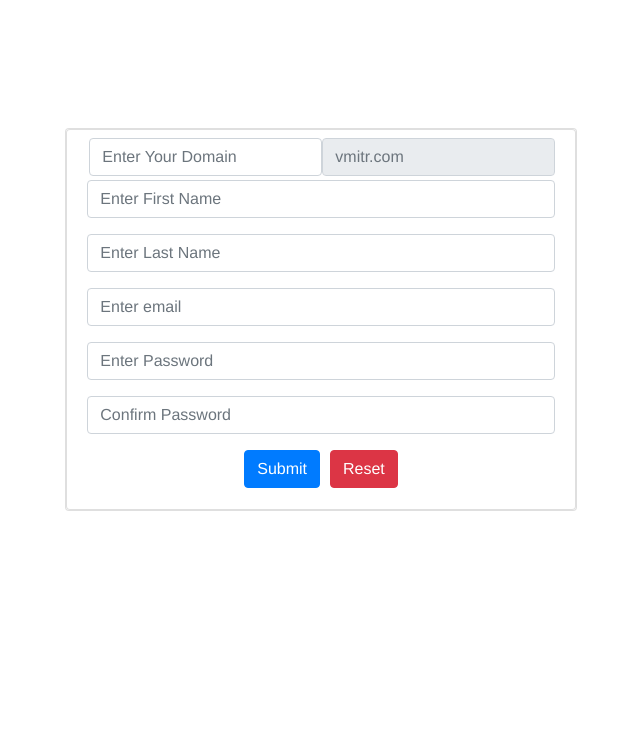
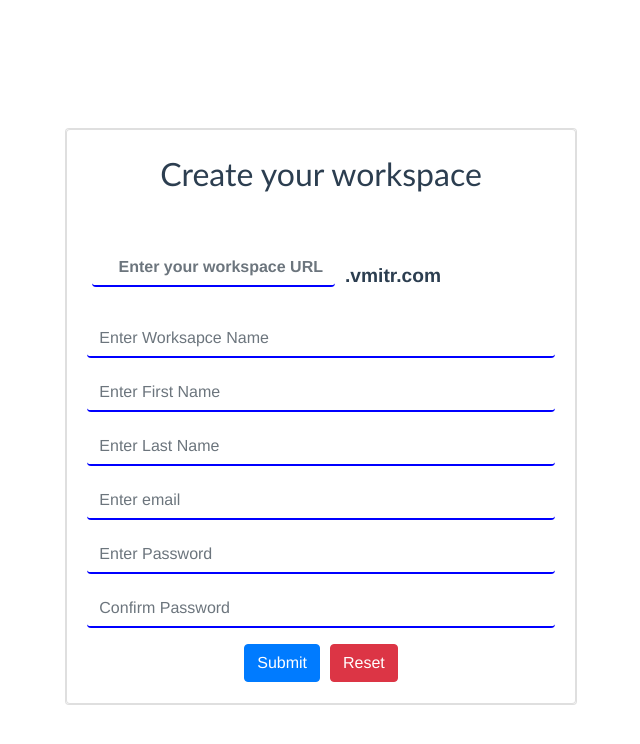
Before and after one commit to coodblooded/vue-chat-app, a Vue app: page /register in a window 1280 px wide. Shown: the top 744 px of the page, without its empty margins (319-959 px from the left). Built offline with nearby package versions, Linux system fonts and the light colour scheme; what vue-emoji-picker would draw is missing.

Commit message:
add new funnality

```diff
--- a/src/components/home.vue
+++ b/src/components/home.vue
@@ -15,15 +15,18 @@
     </h1>
     </div>
         <div class="row text-center btn-style" >
-            <div class="text-center">
-                <router-link to='/register'>
+            <div class="text-center" >
+                <router-link  v-if="urlchk" to='/register'>
 
                 <v-btn x-large  rounded color="primary" dark >Sing UP</v-btn>
                 </router-link>
 
             </div>
             <div class="text-center" style="margin:0 0 0 5%">
-                    <router-link to='/workspace'>
+                    <router-link v-if="urlchk" to='/workspace'>
+                    <v-btn x-large  rounded color="primary" dark>Login</v-btn>
+                    </router-link>
+                    <router-link v-if="urlchk === false" to='/login'>
                     <v-btn x-large  rounded color="primary" dark>Login</v-btn>
                     </router-link>
             </div>
@@ -42,9 +45,33 @@
 </template>
 
 <script>
+import axios from 'axios'
+import { join } from 'path'
+
 export default {
-    name: 'Home'
-};
+    name: 'Home',
+    data () {
+      return {
+        urlchk: this.$baseUrl === 'vmitr.com',
+        org_details: {},
+      }
+    },
+    computed:{
+      GetOrgDetails(){
+          axios.post('http://' + this.$baseUrl + ':8080/get_details', JSON.stringify({'url':this.$baseUrl}))
+          .then((result)  => {
+            if (result.status === 200) {
+              this.$store.commit('AddUserUrl', result.data)
+              this.org_details = result.data
+              return true
+            }
+
+          })
+          .catch(result => console.log(result))
+          },
+
+      }
+    }
 </script>
 
 <style scoped>
--- a/src/components/login.vue
+++ b/src/components/login.vue
@@ -1,12 +1,14 @@
 <template>
   <div style="margin: 10% 30%" class="card">
   <b-card no-body>
+      <center>
+        <div class="workspacde-heading">
+        <h2>{{org_name}}</h2>
+        </div>
+      </center>
     <div style="margin: 5%">
     <b-form @submit="onSubmit" @reset="onReset" v-if="show">
       <b-form-group
-        id="input-group-1"
-        label="Email address:"
-        label-for="input-1"
       >
         <b-form-input
           id="input-1"
@@ -14,16 +16,20 @@
           type="email"
           required
           placeholder="Enter email"
+          class="field-style"
+
         ></b-form-input>
       </b-form-group>
 
-      <b-form-group id="input-group-2" label="Your Password:" label-for="input-2">
+      <b-form-group id="input-group-2">
         <b-form-input
           id="input-2"
           v-model="form.password"
           required
           placeholder="Enter Password"
           type='password'
+          class="field-style"
+
         ></b-form-input>
       </b-form-group>
 
@@ -45,6 +51,7 @@ import axios from 'axios'
     name: 'Login',
     data() {
       return {
+        org_name:this.$store.state.login_org_info.name,
         form: {
           email: '',
           password: '',
@@ -76,3 +83,15 @@ import axios from 'axios'
     }
   };
 </script>
+
+<style scoped>
+.field-style{
+    outline: 0;
+    border-width: 0 0 2px;
+    border-color: blue;
+}
+.workspacde-heading {
+    margin-top: 5%;
+    font-family: 'Gill Sans', 'Gill Sans MT', Calibri, 'Trebuchet MS', sans-serif
+}
+</style>
--- a/src/components/register.vue
+++ b/src/components/register.vue
@@ -1,35 +1,47 @@
 <template>
   <div style="margin: 10% 30%" class="card">
   <b-card no-body>
-    <div style="margin: 4%">
+          <center>
+        <div class="workspacde-heading">
+        <h2>Create  your workspace</h2>
+        </div>
+      </center>
+    <div style="margin: 0% 4% 4% 4%">
     <b-form @submit="onSubmit" @reset="onReset" v-if="show">
-      <div class="row" style="margin-left:2px">
+      <div class="row workspace-fields" >
       <div>
       <b-form-group id="input-group-0" label="" label-for="input-0">
         <b-form-input
           id="input-0"
           v-model="form.domain"
           required
-          placeholder="Enter Your Domain"
-        ></b-form-input>
+          placeholder="Enter your workspace URL"
+          class="field-style rta"
+          ></b-form-input>
       </b-form-group>
       </div>
-      <div>
+      <div class="workspace-url">
       <b-form-group id="input-group-0" label="" label-for="input-0">
-        <b-form-input
-          id="input-0"
-          readonly=""
-          placeholder="vmitr.com"
-        ></b-form-input>
+          <span>.vmitr.com</span>
       </b-form-group>
       </div>
       </div>
-      <b-form-group id="input-group-1" label="" label-for="input-1">
+      <b-form-group  >
+        <b-form-input
+          id="input-11"
+          v-model="form.name"
+          required
+          placeholder="Enter Worksapce Name"
+          class="field-style"
+        ></b-form-input>
+      </b-form-group>
+      <b-form-group id="input-group-1" label="" label-for="input-1" >
         <b-form-input
           id="input-1"
           v-model="form.first_name"
           required
           placeholder="Enter First Name"
+          class="field-style"
         ></b-form-input>
       </b-form-group>
       <b-form-group id="input-group-1" label="" label-for="input-11">
@@ -38,6 +50,7 @@
           v-model="form.last_name"
           required
           placeholder="Enter Last Name"
+          class="field-style"
         ></b-form-input>
       </b-form-group>
       <b-form-group
@@ -51,6 +64,7 @@
           type="email"
           required
           placeholder="Enter email"
+          class="field-style"
         ></b-form-input>
       </b-form-group>
 
@@ -61,6 +75,7 @@
           required
           placeholder="Enter Password"
           type='password'
+          class="field-style"
         ></b-form-input>
       </b-form-group>
       <b-form-group id="input-group-4" label="" label-for="input-4">
@@ -71,6 +86,7 @@
           placeholder="Confirm Password"
           type='password'
           :state="validation"
+          class="field-style"
         ></b-form-input>
       <b-form-invalid-feedback :state="validation">
         Your Password should be match.
@@ -103,7 +119,8 @@ import axios from 'axios'
             confirm_pass: '',
             last_name: '',
             first_name: '',
-            domain:''
+            domain:'',
+            name:''
         },
         show: true
       }
@@ -121,7 +138,7 @@ import axios from 'axios'
 
       onSubmit(evt) {
         evt.preventDefault()
-        axios.post(this.$baseUrl + '/register', JSON.stringify(this.form))
+        axios.post('http://' + this.$baseUrl + ':8080/register', JSON.stringify(this.form))
           .then((result)  => {
 
             if (result.status === 200) {
@@ -145,3 +162,32 @@ import axios from 'axios'
     }
   };
 </script>
+
+
+<style scoped>
+.field-style{
+    outline: 0;
+    border-width: 0 0 2px;
+    border-color: blue;
+}
+
+.workspace-fields{
+    margin:  10% 3% 0 1%;
+
+}
+.workspace-url{
+    font-size: 1.2em;
+    margin-left:10px;
+   padding: 3% 0;
+   font-weight: bolder;
+}
+
+.rta{
+    direction: rtl;
+    font-weight: bolder;
+}
+.workspacde-heading {
+    margin-top: 5%;
+    font-family: 'Gill Sans', 'Gill Sans MT', Calibri, 'Trebuchet MS', sans-serif
+}
+</style>
--- a/src/components/workspace.vue
+++ b/src/components/workspace.vue
@@ -60,7 +60,7 @@ import axios from 'axios'
     methods: {
       onSubmit(evt) {
         evt.preventDefault()
-        axios.post(this.$baseUrl + ':8080/workspace', JSON.stringify(this.form))
+        axios.post('http://' + this.$baseUrl + ':8080/workspace', JSON.stringify(this.form))
           .then((result)  => {
             if (result.status === 200) {
               this.$store.commit('AddUserUrl', result.data)
--- a/src/store/index.js
+++ b/src/store/index.js
@@ -8,14 +8,18 @@ export default new Vuex.Store ({
         login_user:{
             login:false
         },
-        login_url:"vmitr.com"
+        login_org_info:{
+            login_url:"vmitr.com",
+            name: 'Vmitr'
+        }
+
     },
     mutations: {
         AddUserInfo(state, info){
             state.login_user = info
         },
         AddUserUrl(state, url){
-            state.login_url = url
+            state.login_org_info= url
         }
     }
 });
```
